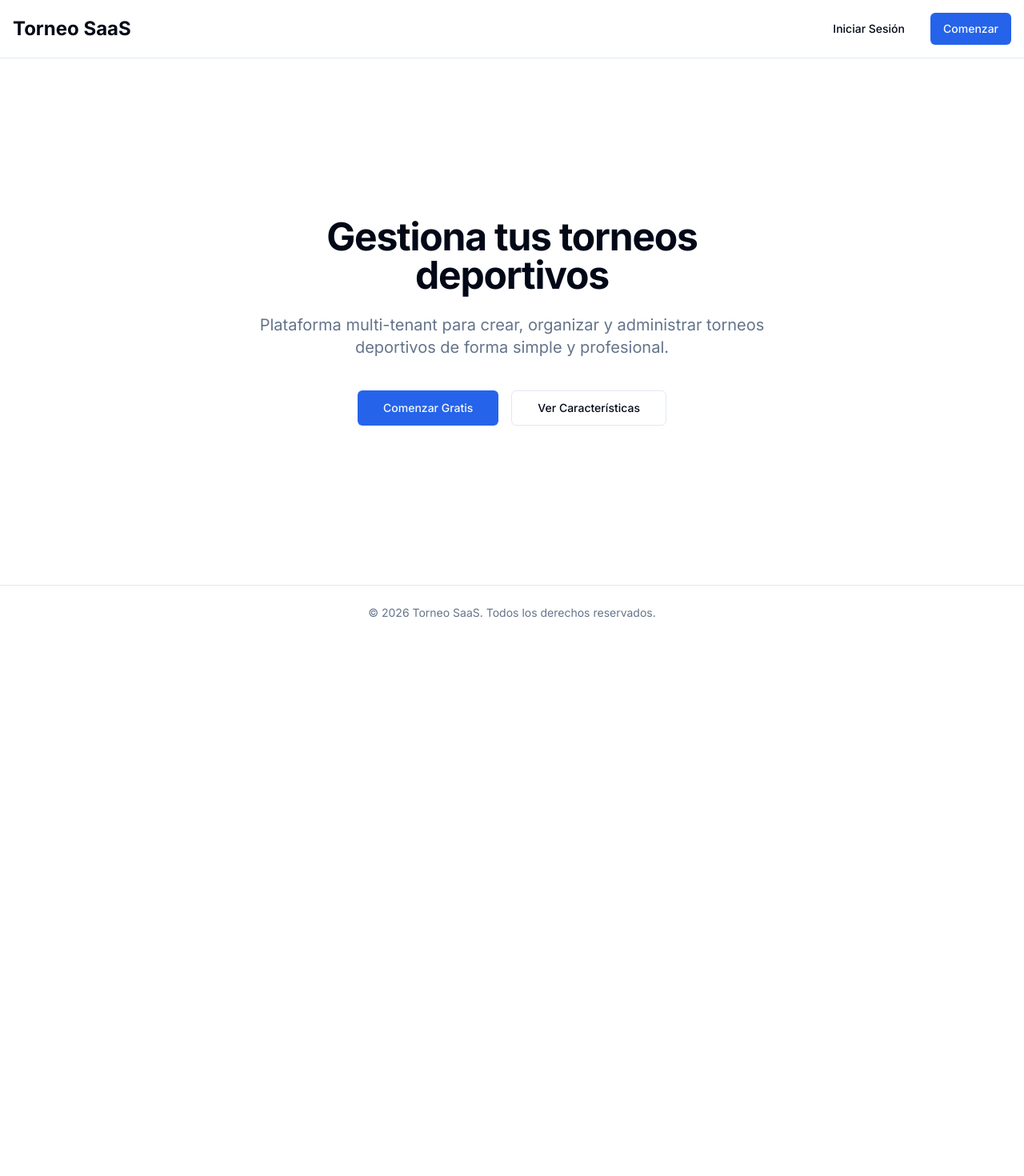
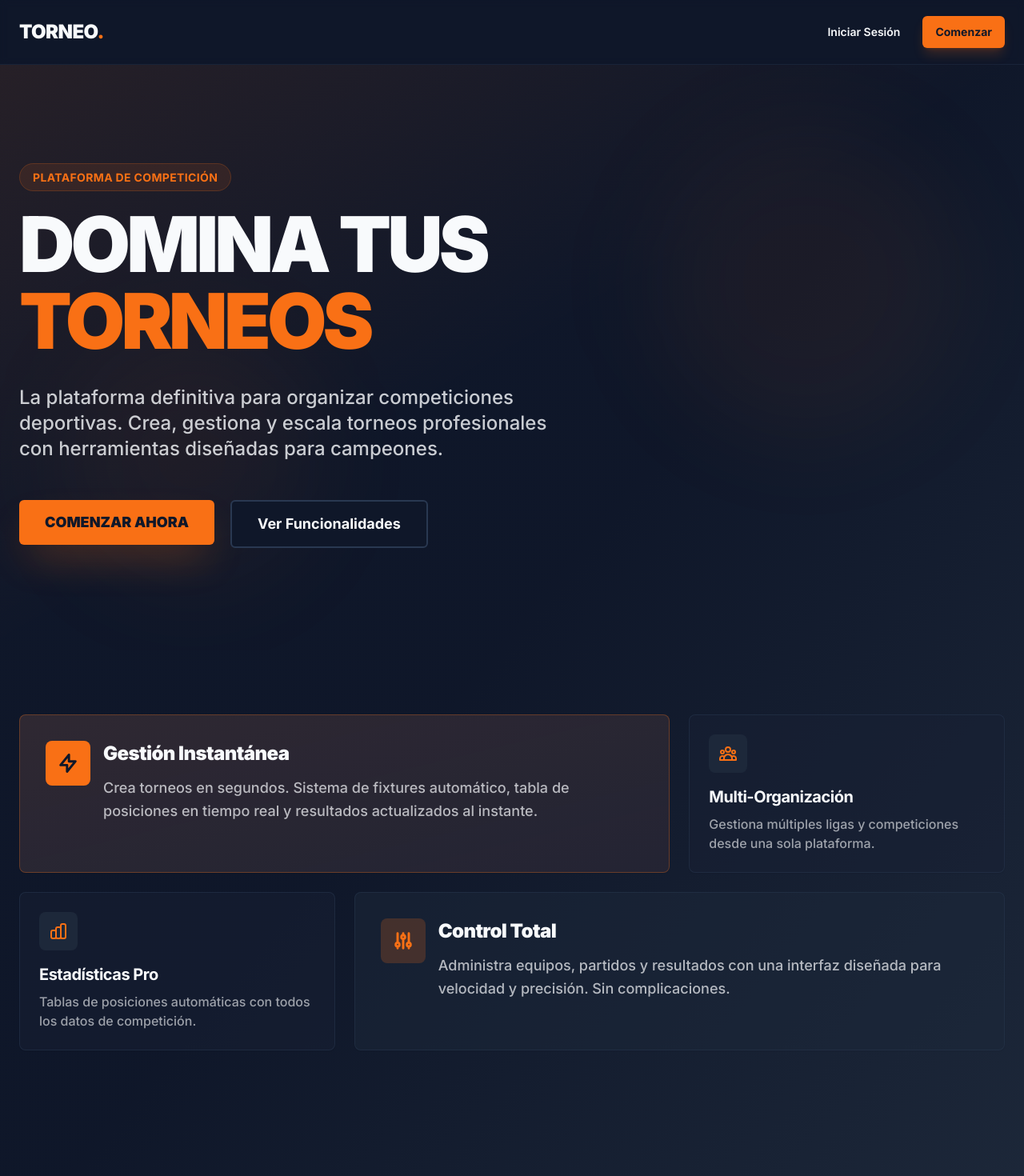
Before and after one commit to goonfarias11/torneo-saas, a Next.js app: page / in a window 1280 px wide. Shown: the top 1470 px of the page at 80% size. Before the commit the page ends 800 px from the top, so only its background shows below. Built offline with nearby package versions, Linux system fonts and the light colour scheme.

Commit message:
Rediseño de landing con identidad competitiva

```diff
--- a/src/app/globals.css
+++ b/src/app/globals.css
@@ -4,25 +4,25 @@
 
 @layer base {
   :root {
-    --background: 0 0% 100%;
-    --foreground: 222.2 84% 4.9%;
-    --card: 0 0% 100%;
-    --card-foreground: 222.2 84% 4.9%;
-    --popover: 0 0% 100%;
-    --popover-foreground: 222.2 84% 4.9%;
-    --primary: 221.2 83.2% 53.3%;
-    --primary-foreground: 210 40% 98%;
-    --secondary: 210 40% 96.1%;
-    --secondary-foreground: 222.2 47.4% 11.2%;
-    --muted: 210 40% 96.1%;
-    --muted-foreground: 215.4 16.3% 46.9%;
-    --accent: 210 40% 96.1%;
-    --accent-foreground: 222.2 47.4% 11.2%;
-    --destructive: 0 84.2% 60.2%;
+    --background: 222 47% 11%;
+    --foreground: 210 40% 98%;
+    --card: 222 38% 15%;
+    --card-foreground: 210 40% 98%;
+    --popover: 222 38% 15%;
+    --popover-foreground: 210 40% 98%;
+    --primary: 24 95% 53%;
+    --primary-foreground: 222 47% 11%;
+    --secondary: 217 33% 17%;
+    --secondary-foreground: 210 40% 98%;
+    --muted: 217 33% 17%;
+    --muted-foreground: 215 20% 65%;
+    --accent: 24 95% 53%;
+    --accent-foreground: 222 47% 11%;
+    --destructive: 0 84% 60%;
     --destructive-foreground: 210 40% 98%;
-    --border: 214.3 31.8% 91.4%;
-    --input: 214.3 31.8% 91.4%;
-    --ring: 221.2 83.2% 53.3%;
+    --border: 217 33% 24%;
+    --input: 217 33% 24%;
+    --ring: 24 95% 53%;
     --radius: 0.5rem;
   }
 }
--- a/src/app/page.tsx
+++ b/src/app/page.tsx
@@ -1,46 +1,136 @@
 import Link from "next/link";
 import { Button } from "@/components/ui/button";
+import { Card } from "@/components/ui/card";
 
 export default function HomePage() {
   return (
-    <div className="min-h-screen flex flex-col">
-      <header className="border-b">
-        <div className="container mx-auto px-4 py-4 flex justify-between items-center">
-          <h1 className="text-2xl font-bold">Torneo SaaS</h1>
-          <div className="space-x-4">
-            <Button variant="ghost" asChild>
+    <div className="min-h-screen flex flex-col bg-gradient-to-br from-background via-background to-secondary">
+      {/* Header */}
+      <header className="border-b border-border/40 backdrop-blur-sm sticky top-0 z-50">
+        <div className="container mx-auto px-6 py-5 flex justify-between items-center">
+          <h1 className="text-2xl font-black tracking-tight">
+            TORNEO<span className="text-accent">.</span>
+          </h1>
+          <div className="flex gap-3">
+            <Button variant="ghost" asChild className="font-semibold">
               <Link href="/auth/signin">Iniciar Sesión</Link>
             </Button>
-            <Button asChild>
+            <Button asChild className="font-bold shadow-lg shadow-accent/20">
               <Link href="/auth/signin">Comenzar</Link>
             </Button>
           </div>
         </div>
       </header>
 
-      <main className="flex-1 flex items-center justify-center">
-        <div className="text-center space-y-6 max-w-2xl px-4">
-          <h2 className="text-5xl font-bold tracking-tight">
-            Gestiona tus torneos deportivos
-          </h2>
-          <p className="text-xl text-muted-foreground">
-            Plataforma multi-tenant para crear, organizar y administrar torneos deportivos
-            de forma simple y profesional.
-          </p>
-          <div className="flex gap-4 justify-center pt-4">
-            <Button size="lg" asChild>
-              <Link href="/auth/signin">Comenzar Gratis</Link>
-            </Button>
-            <Button size="lg" variant="outline" asChild>
-              <Link href="#features">Ver Características</Link>
-            </Button>
+      {/* Hero Section */}
+      <main className="flex-1">
+        <section className="relative overflow-hidden">
+          <div className="absolute inset-0 bg-gradient-to-br from-accent/10 via-transparent to-transparent" />
+          <div className="absolute top-20 right-20 w-96 h-96 bg-accent/5 rounded-full blur-3xl" />
+          <div className="absolute bottom-20 left-20 w-80 h-80 bg-primary/5 rounded-full blur-3xl" />
+
+          <div className="container mx-auto px-6 py-24 md:py-32 relative">
+            <div className="max-w-5xl">
+              <div className="inline-block mb-6">
+                <span className="px-4 py-2 rounded-full bg-accent/10 border border-accent/20 text-accent font-bold text-sm tracking-wide uppercase">
+                  Plataforma de Competición
+                </span>
+              </div>
+
+              <h2 className="text-6xl md:text-8xl font-black tracking-tighter leading-[0.9] mb-8">
+                DOMINA TUS
+                <br />
+                <span className="text-accent">TORNEOS</span>
+              </h2>
+
+              <p className="text-xl md:text-2xl text-foreground/80 font-medium max-w-2xl mb-12 leading-relaxed">
+                La plataforma definitiva para organizar competiciones deportivas.
+                Crea, gestiona y escala torneos profesionales con herramientas diseñadas para campeones.
+              </p>
+
+              <div className="flex flex-col sm:flex-row gap-5">
+                <Button size="lg" asChild className="text-lg font-black px-8 py-7 shadow-2xl shadow-accent/30 hover:shadow-accent/40 transition-all">
+                  <Link href="/auth/signin">COMENZAR AHORA</Link>
+                </Button>
+                <Button size="lg" variant="outline" asChild className="text-lg font-bold px-8 py-7 border-2 hover:bg-accent/5">
+                  <Link href="#features">Ver Funcionalidades</Link>
+                </Button>
+              </div>
+            </div>
           </div>
-        </div>
+        </section>
+
+        {/* Features Section */}
+        <section className="container mx-auto px-6 py-20">
+          <div className="grid md:grid-cols-3 gap-6">
+            {/* Card destacada */}
+            <Card className="md:col-span-2 p-8 bg-gradient-to-br from-accent/10 to-accent/5 border-accent/30 hover:border-accent/50 transition-all group">
+              <div className="flex items-start gap-4">
+                <div className="w-14 h-14 rounded-lg bg-accent flex items-center justify-center flex-shrink-0 group-hover:scale-110 transition-transform">
+                  <svg className="w-7 h-7 text-accent-foreground" fill="none" stroke="currentColor" viewBox="0 0 24 24">
+                    <path strokeLinecap="round" strokeLinejoin="round" strokeWidth={2.5} d="M13 10V3L4 14h7v7l9-11h-7z" />
+                  </svg>
+                </div>
+                <div>
+                  <h3 className="text-2xl font-black mb-3 tracking-tight">Gestión Instantánea</h3>
+                  <p className="text-foreground/70 text-lg font-medium leading-relaxed">
+                    Crea torneos en segundos. Sistema de fixtures automático, tabla de posiciones en tiempo real y resultados actualizados al instante.
+                  </p>
+                </div>
+              </div>
+            </Card>
+
+            {/* Card normal */}
+            <Card className="p-6 bg-card/50 border-border/50 hover:bg-card hover:border-border transition-all">
+              <div className="w-12 h-12 rounded-lg bg-secondary flex items-center justify-center mb-4">
+                <svg className="w-6 h-6 text-accent" fill="none" stroke="currentColor" viewBox="0 0 24 24">
+                  <path strokeLinecap="round" strokeLinejoin="round" strokeWidth={2} d="M17 20h5v-2a3 3 0 00-5.356-1.857M17 20H7m10 0v-2c0-.656-.126-1.283-.356-1.857M7 20H2v-2a3 3 0 015.356-1.857M7 20v-2c0-.656.126-1.283.356-1.857m0 0a5.002 5.002 0 019.288 0M15 7a3 3 0 11-6 0 3 3 0 016 0zm6 3a2 2 0 11-4 0 2 2 0 014 0zM7 10a2 2 0 11-4 0 2 2 0 014 0z" />
+                </svg>
+              </div>
+              <h3 className="text-xl font-bold mb-2 tracking-tight">Multi-Organización</h3>
+              <p className="text-foreground/60 font-medium">
+                Gestiona múltiples ligas y competiciones desde una sola plataforma.
+              </p>
+            </Card>
+
+            {/* Card normal */}
+            <Card className="p-6 bg-card/50 border-border/50 hover:bg-card hover:border-border transition-all">
+              <div className="w-12 h-12 rounded-lg bg-secondary flex items-center justify-center mb-4">
+                <svg className="w-6 h-6 text-accent" fill="none" stroke="currentColor" viewBox="0 0 24 24">
+                  <path strokeLinecap="round" strokeLinejoin="round" strokeWidth={2} d="M9 19v-6a2 2 0 00-2-2H5a2 2 0 00-2 2v6a2 2 0 002 2h2a2 2 0 002-2zm0 0V9a2 2 0 012-2h2a2 2 0 012 2v10m-6 0a2 2 0 002 2h2a2 2 0 002-2m0 0V5a2 2 0 012-2h2a2 2 0 012 2v14a2 2 0 01-2 2h-2a2 2 0 01-2-2z" />
+                </svg>
+              </div>
+              <h3 className="text-xl font-bold mb-2 tracking-tight">Estadísticas Pro</h3>
+              <p className="text-foreground/60 font-medium">
+                Tablas de posiciones automáticas con todos los datos de competición.
+              </p>
+            </Card>
+
+            {/* Card destacada secundaria */}
+            <Card className="md:col-span-2 p-8 bg-secondary/50 border-border/50 hover:bg-secondary hover:border-border transition-all">
+              <div className="flex items-start gap-4">
+                <div className="w-14 h-14 rounded-lg bg-accent/20 flex items-center justify-center flex-shrink-0">
+                  <svg className="w-7 h-7 text-accent" fill="none" stroke="currentColor" viewBox="0 0 24 24">
+                    <path strokeLinecap="round" strokeLinejoin="round" strokeWidth={2.5} d="M12 6V4m0 2a2 2 0 100 4m0-4a2 2 0 110 4m-6 8a2 2 0 100-4m0 4a2 2 0 110-4m0 4v2m0-6V4m6 6v10m6-2a2 2 0 100-4m0 4a2 2 0 110-4m0 4v2m0-6V4" />
+                  </svg>
+                </div>
+                <div>
+                  <h3 className="text-2xl font-black mb-3 tracking-tight">Control Total</h3>
+                  <p className="text-foreground/70 text-lg font-medium leading-relaxed">
+                    Administra equipos, partidos y resultados con una interfaz diseñada para velocidad y precisión. Sin complicaciones.
+                  </p>
+                </div>
+              </div>
+            </Card>
+          </div>
+        </section>
       </main>
 
-      <footer className="border-t py-6">
-        <div className="container mx-auto px-4 text-center text-sm text-muted-foreground">
-          © 2026 Torneo SaaS. Todos los derechos reservados.
+      <footer className="border-t border-border/40 py-8 mt-20">
+        <div className="container mx-auto px-6 text-center">
+          <p className="text-muted-foreground font-semibold">
+            © 2026 <span className="text-accent font-black">TORNEO</span>. Todos los derechos reservados.
+          </p>
         </div>
       </footer>
     </div>
```
